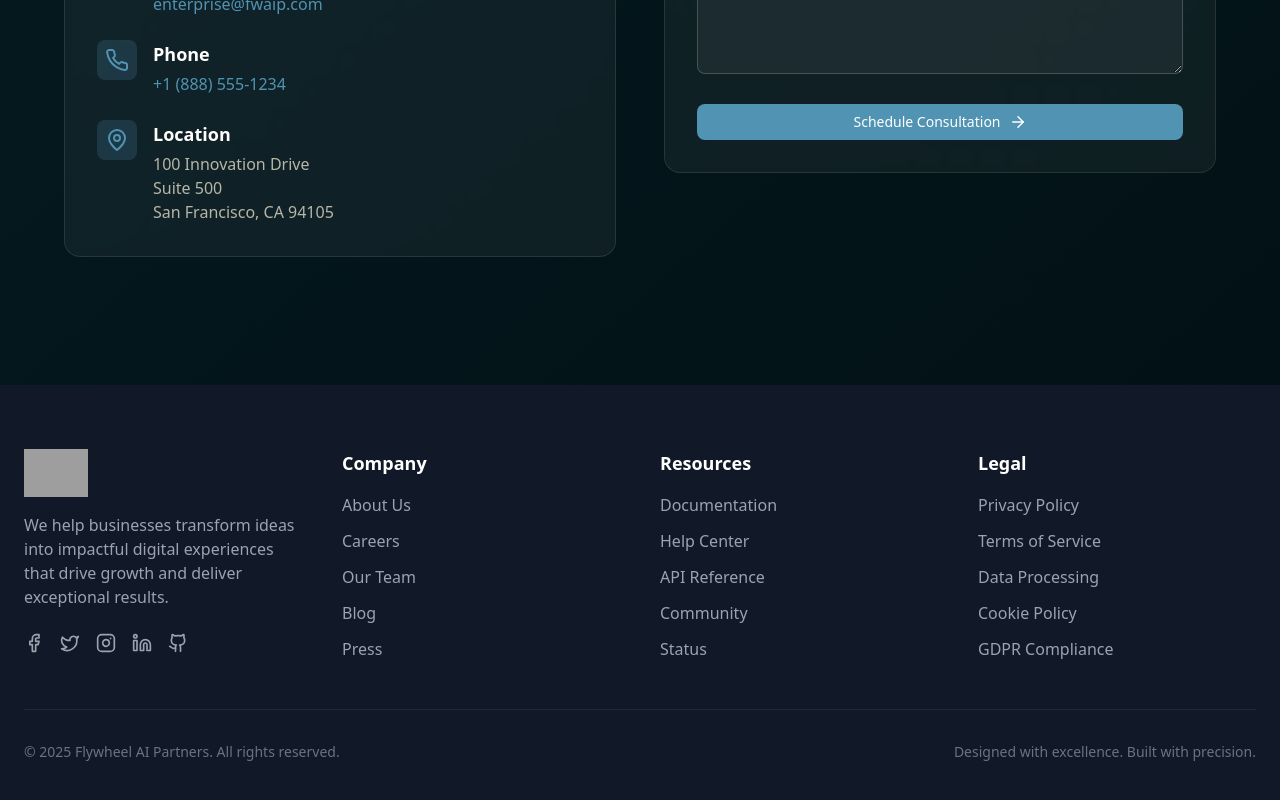
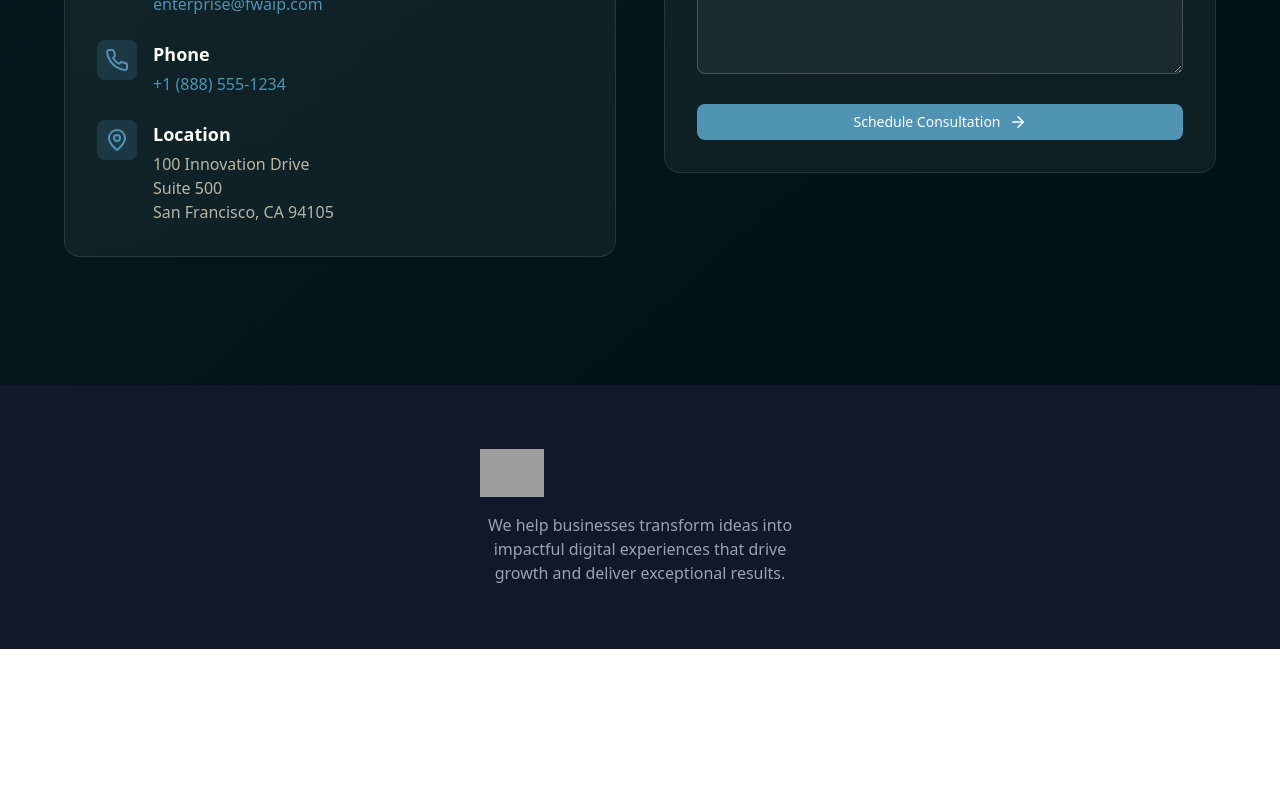
Before and after one commit to jhessing92/fwaip, a React (Vite) app: page / in a window 1280 px wide. Shown: the part 5310-6110 px from the top of the page. After the commit the page ends 5959 px from the top, so only its background shows below. Built offline with nearby package versions, Linux system fonts and the light colour scheme; grey boxes are pictures that could not be loaded.

Commit message:
Simplified footer to only show logo and slogan

```diff
--- a/src/components/Footer.tsx
+++ b/src/components/Footer.tsx
@@ -6,14 +6,15 @@ export const Footer: React.FC = () => {
   return (
     <footer className="bg-gray-900 text-gray-300">
       <div className="container mx-auto px-4 md:px-6 py-12 md:py-16">
-        <div className="grid grid-cols-1 md:grid-cols-2 lg:grid-cols-4 gap-10">
-          <div>
+        <div className="grid grid-cols-1">
+          <div className="text-center mx-auto">
             <Logo variant="light" />
-            <p className="mt-4 text-gray-400 max-w-xs">
+            <p className="mt-4 text-gray-400 max-w-xs mx-auto">
               We help businesses transform ideas into impactful digital experiences
               that drive growth and deliver exceptional results.
             </p>
-            <div className="flex space-x-4 mt-6">
+            {/* Hidden social media links */}
+            <div className="hidden">
               <a href="#" className="text-gray-400 hover:text-white transition-colors">
                 <Facebook size={20} />
                 <span className="sr-only">Facebook</span>
@@ -37,7 +38,8 @@ export const Footer: React.FC = () => {
             </div>
           </div>
 
-          <div>
+          {/* Hidden company links */}
+          <div className="hidden">
             <h3 className="text-lg font-semibold mb-4 text-white">Company</h3>
             <ul className="space-y-3">
               <li>
@@ -58,7 +60,8 @@ export const Footer: React.FC = () => {
             </ul>
           </div>
 
-          <div>
+          {/* Hidden resources links */}
+          <div className="hidden">
             <h3 className="text-lg font-semibold mb-4 text-white">Resources</h3>
             <ul className="space-y-3">
               <li>
@@ -79,7 +82,8 @@ export const Footer: React.FC = () => {
             </ul>
           </div>
 
-          <div>
+          {/* Hidden legal links */}
+          <div className="hidden">
             <h3 className="text-lg font-semibold mb-4 text-white">Legal</h3>
             <ul className="space-y-3">
               <li>
@@ -101,7 +105,8 @@ export const Footer: React.FC = () => {
           </div>
         </div>
 
-        <div className="border-t border-gray-800 mt-12 pt-8 flex flex-col md:flex-row justify-between items-center">
+        {/* Hidden copyright and tagline */}
+        <div className="hidden border-t border-gray-800 mt-12 pt-8 flex flex-col md:flex-row justify-between items-center">
           <p className="text-sm text-gray-500">
             © {new Date().getFullYear()} Flywheel AI Partners. All rights reserved.
           </p>
```
